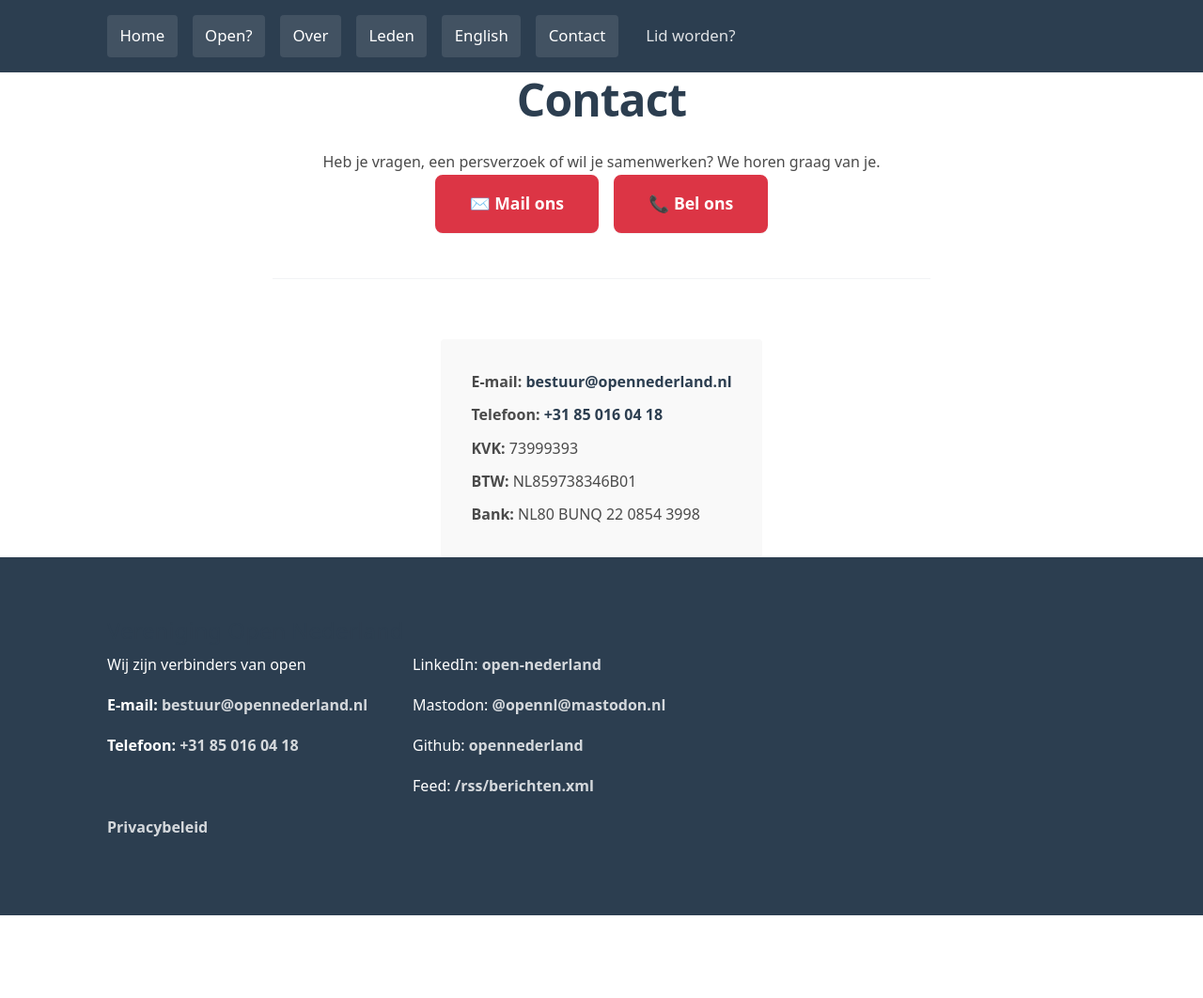
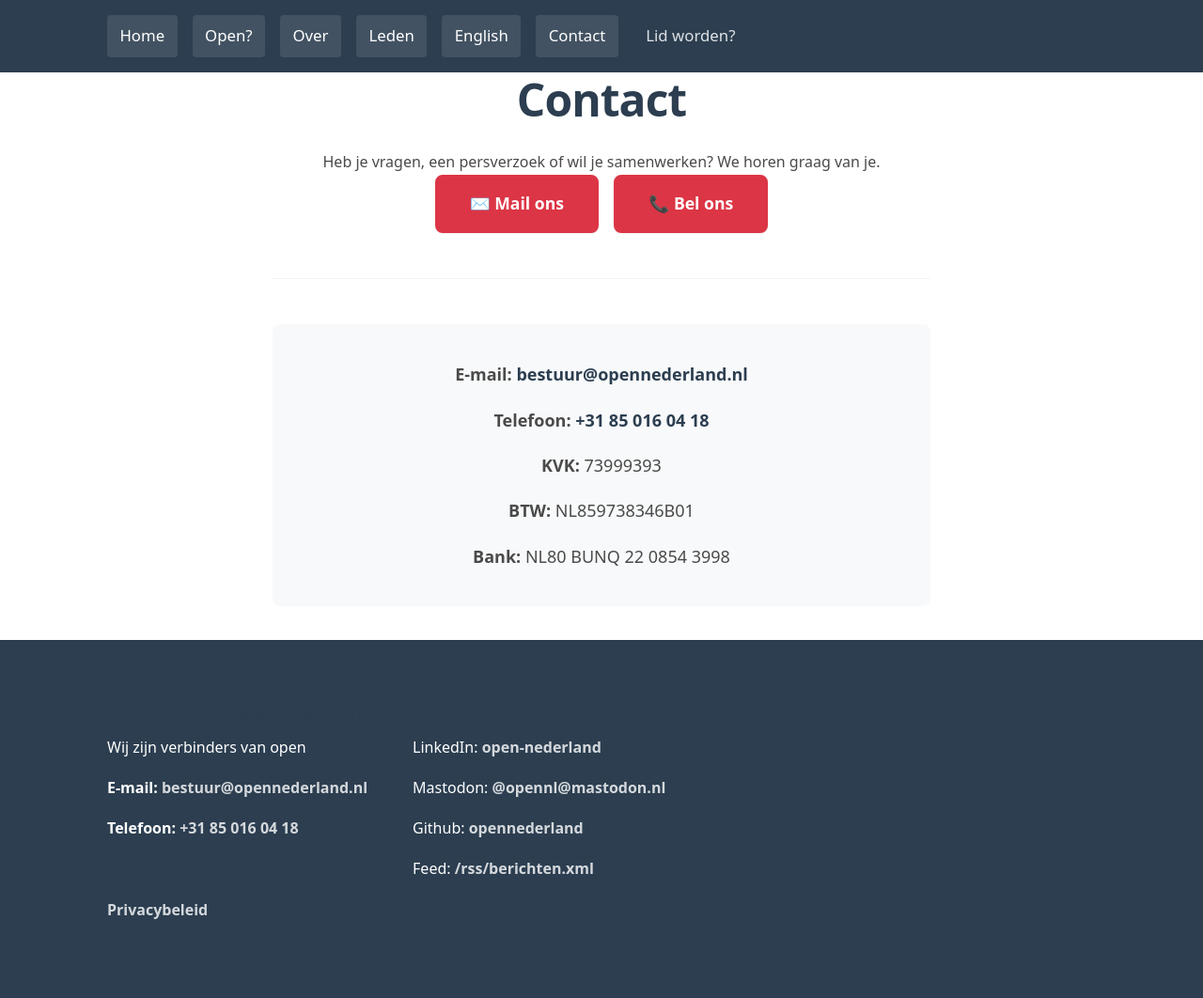
Before and after one commit to opennederland/www.opennederland.nl, a Jekyll site: the page built from pages/contact.md, in a window 1280 px wide. Shown: the whole page at 94% size. Built offline with Jekyll 4.4.1, drawn with Linux system fonts in a browser that asks for light colours; before the commit the page ends 974 px from its top, so only the background shows below that.

Commit message:
inline css omgezet naar css

```diff
--- a/pages/contact.md
+++ b/pages/contact.md
@@ -22,21 +22,23 @@
 
 <hr />
 
-<div style="background: #f9f9f9; padding: 2em; border-radius: 4px; display: inline-block; text-align: left; margin-top: 1em;">
-    <div style="margin-bottom: 0.5em;">
-        <strong>E-mail:</strong> <a href="mailto:bestuur@opennederland.nl">bestuur@opennederland.nl</a>
+<div class="connection-box content-body">
+    <div class="mb-sm">
+        <span class="font-bold">E-mail:</span>
+        <a href="mailto:bestuur@opennederland.nl">bestuur@opennederland.nl</a>
     </div>
-    <div style="margin-bottom: 0.5em;">
-        <strong>Telefoon:</strong> <a href="tel:+31850160418">+31 85 016 04 18</a>
+    <div class="mb-sm">
+        <span class="font-bold">Telefoon:</span>
+        <a href="tel:+31850160418">+31 85 016 04 18</a>
     </div>
-    <div style="margin-bottom: 0.5em;">
-        <strong>KVK:</strong> 73999393
+    <div class="mb-sm">
+        <span class="font-bold">KVK:</span> 73999393
     </div>
-    <div style="margin-bottom: 0.5em;">
-        <strong>BTW:</strong> NL859738346B01
+    <div class="mb-sm">
+        <span class="font-bold">BTW:</span> NL859738346B01
     </div>
-    <div>
-        <strong>Bank:</strong> NL80 BUNQ 22 0854 3998
+    <div class="mb-0">
+        <span class="font-bold">Bank:</span> NL80 BUNQ 22 0854 3998
     </div>
 </div>
 
```
